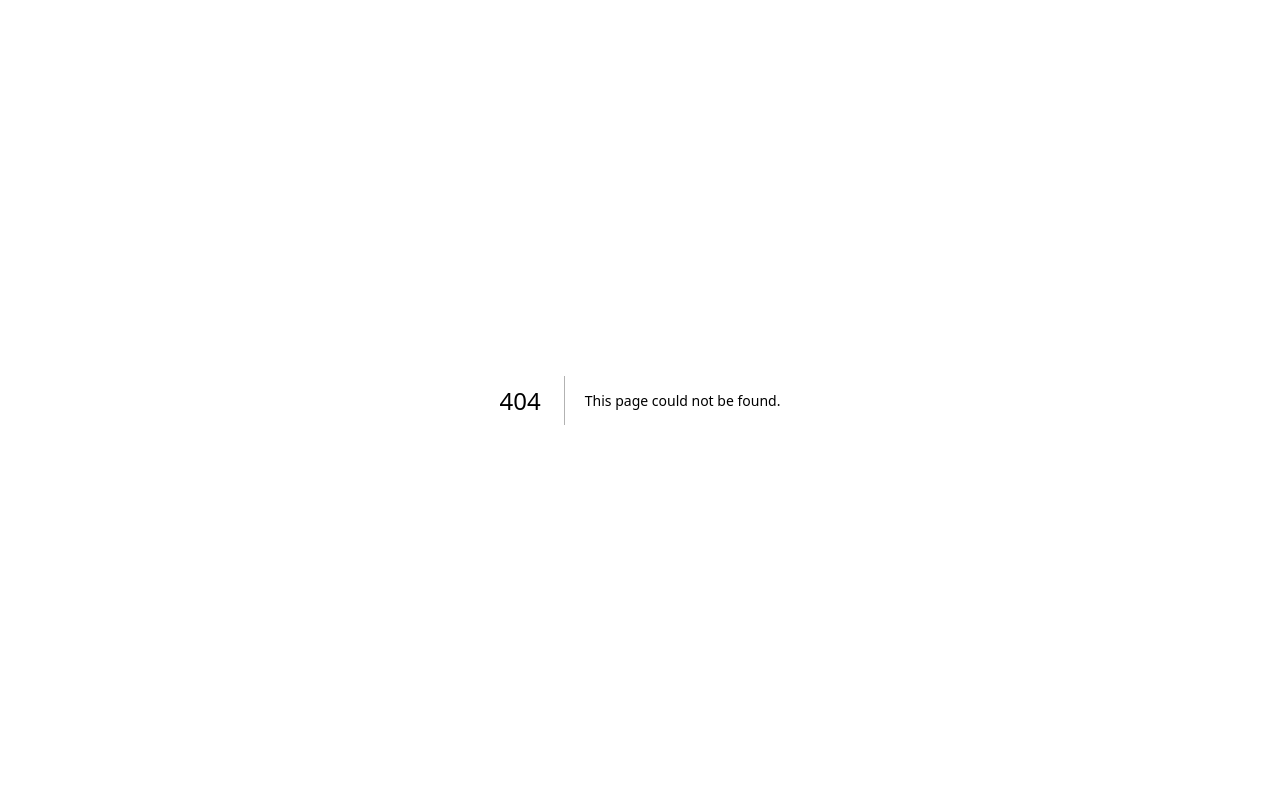
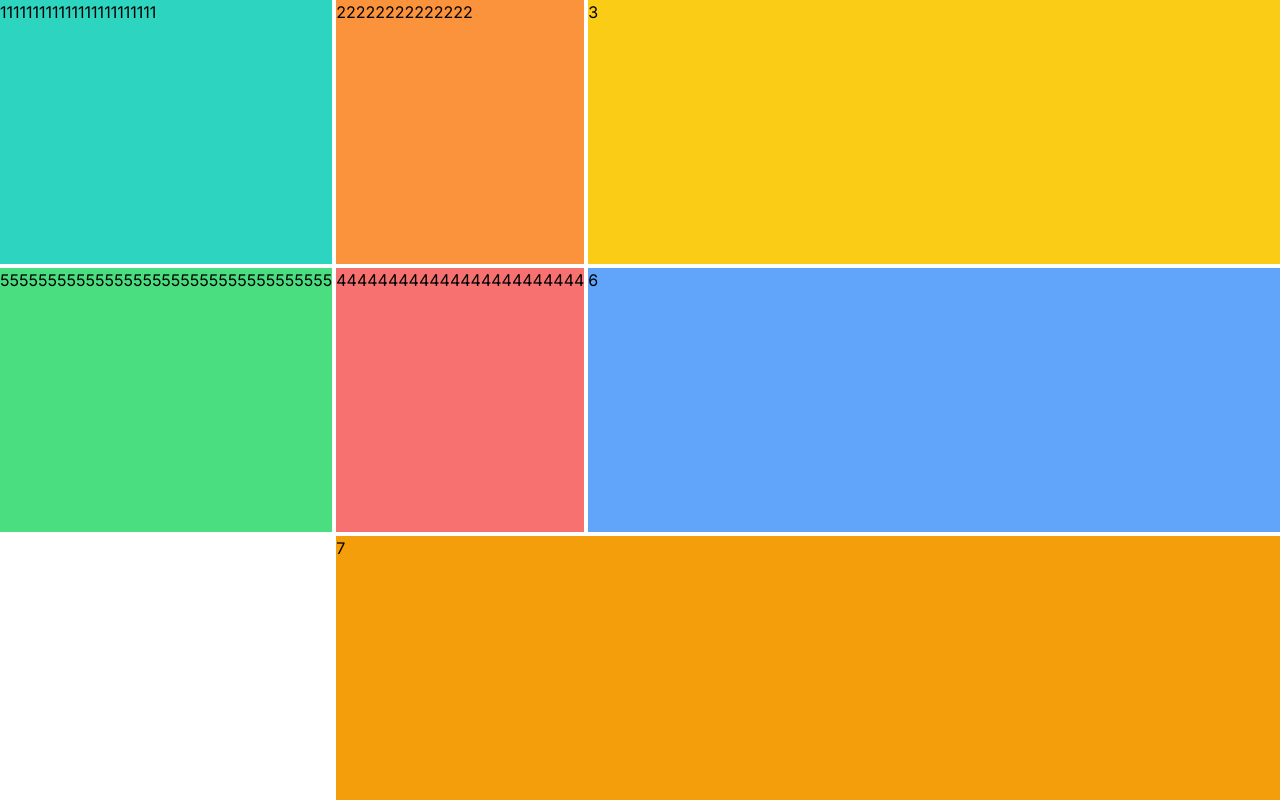
Before and after one commit to ChWasam/tailwindstart, a Next.js app: page /grid-and-column in a window 1280 px wide. Before the commit this address had no page. Built offline with nearby package versions, Linux system fonts and the light colour scheme.

Commit message:
Grid, grid-col, grid-row, justify,content,justify-item,item, self, col-start,row-start,col end,row-end

```diff
--- /dev/null
+++ b/app/grid-and-column/page.tsx
@@ -0,0 +1,22 @@
+import Image from "next/image";
+
+export default function Home() {
+  return (
+    <main className="grid grid-cols-[auto,auto,1fr] h-screen w-screen gap-1">
+      <div className="bg-teal-400  ">111111111111111111111111</div>
+      <div className="bg-orange-400  ">22222222222222</div>
+      <div className="bg-yellow-400   ">3</div>
+      <div className="bg-red-400 row-start-2 col-start-2    ">444444444444444444444444</div>
+      <div className="bg-green-400   ">55555555555555555555555555555555555</div>
+      <div className="bg-blue-400   ">6</div>
+      <div className="bg-amber-500 col-start-2 col-end-4   ">7</div>
+    </main>
+  );
+}
+
+// Here i want to move 7 to 8
+// for this the class i will apply is col-start-2  on 7
+// agar me isa 8 aur 9 dono pa lana chahta ho me  col-start-2 col-end-4 or we can use col-start-2 col-span-2
+// col-span-full  jitna bhi col bana hua hana sab ke width la lai ga
+
+// we can designate row as well row-start-3 yeh 7 ke jagh a jai ga aur 7 ak step pecha chala jai ga
--- /dev/null
+++ b/app/grid-self-allignment/page.tsx
@@ -0,0 +1,17 @@
+import Image from "next/image";
+
+export default function Home() {
+  return (
+    <main className="grid grid-cols-[auto,auto,1fr] h-screen w-screen gap-6 bg-purple-300 ">
+      <div className="bg-teal-400 self-center  ">111111111111111111111111</div>
+      <div className="bg-orange-400 justify-self-center  ">2</div>
+      <div className="bg-yellow-400    ">3</div>
+      <div className="bg-red-400   ">4</div>
+      <div className="bg-green-400   ">55555555555555555555555555555555555</div>
+      <div className="bg-blue-400   ">6</div>
+    </main>
+  );
+}
+
+// self-center for vertical allignment
+// justify-self-center for horizotal allignment
--- /dev/null
+++ b/app/grid/page.tsx
@@ -0,0 +1,25 @@
+import Image from "next/image";
+
+export default function Home() {
+  return (
+    <main className="grid grid-cols-[auto,auto,1fr] h-screen w-screen gap-1">
+      <div className="bg-teal-400  ">111111111111111111111111</div>
+      <div className="bg-orange-400  ">2</div>
+      <div className="bg-yellow-400   ">3</div>
+      <div className="bg-red-400   ">4</div>
+      <div className="bg-green-400   ">55555555555555555555555555555555555</div>
+      <div className="bg-blue-400   ">6</div>
+      <div className="bg-amber-500   ">7</div>
+    </main>
+  );
+}
+
+// complete screen can be devided into 12 rows and 12 colums with diffent height
+// when you write grid word in className  1 column got created
+// grid-flow-row yeh bydefault hoti ha
+// grid-col-[auto,auto,auto] adjust column width as per content
+// lakin thori space bachti ha
+// grid-col-[auto,auto,1 fr]
+// 100 pc of space left 3rd column ko mil gae
+// fr=fraction
+// kisi ak div ke allignment karni ho ge to self use kar lain ga
--- /dev/null
+++ b/app/justify-and-content/page.tsx
@@ -0,0 +1,21 @@
+import Image from "next/image";
+
+export default function Home() {
+  return (
+    <main className="grid grid-cols-[auto,auto,auto] h-screen justify-center content-center items-center justify-items-center  w-screen gap-6 bg-purple-300 ">
+      <div className="bg-teal-400 text-6xl  ">111111111111111111111111</div>
+      <div className="bg-orange-400 ">2</div>
+      <div className="bg-yellow-400    ">3</div>
+      <div className="bg-red-400   ">4</div>
+      <div className="bg-green-400   ">55555555555555555555555555555555555</div>
+      <div className="bg-blue-400   ">6</div>
+    </main>
+  );
+}
+
+// justify (grid) == justify(flex)
+// content(grid) == item(flex)
+// content -stretch is by default
+// to bring text inside 2 allgn with 1
+// with in container items-center and justify-items-center  == place- items-center
+//outside container justify-center and content-center
--- /dev/null
+++ b/app/summary-grid/page.tsx
@@ -0,0 +1,4 @@
+/* justify-center content-center === aligns rows and
+column */
+/* self-center justify-self-center ==== aligns content itself === grid items */
+/* items-center justify-items-center ==== aligns content within container */
```
